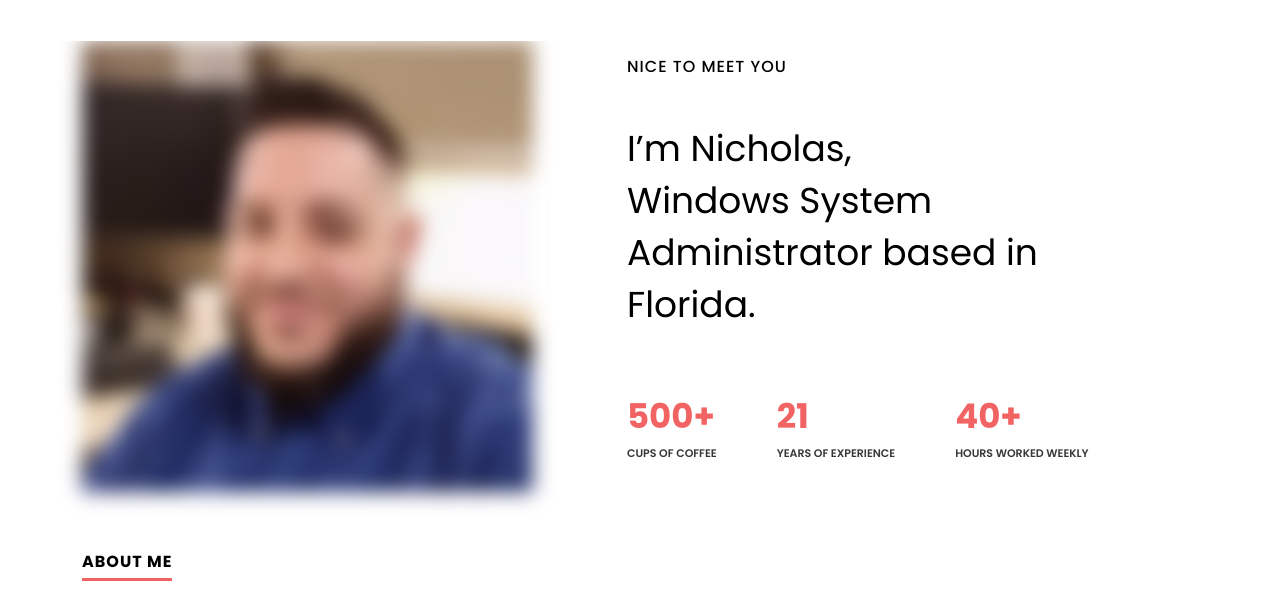
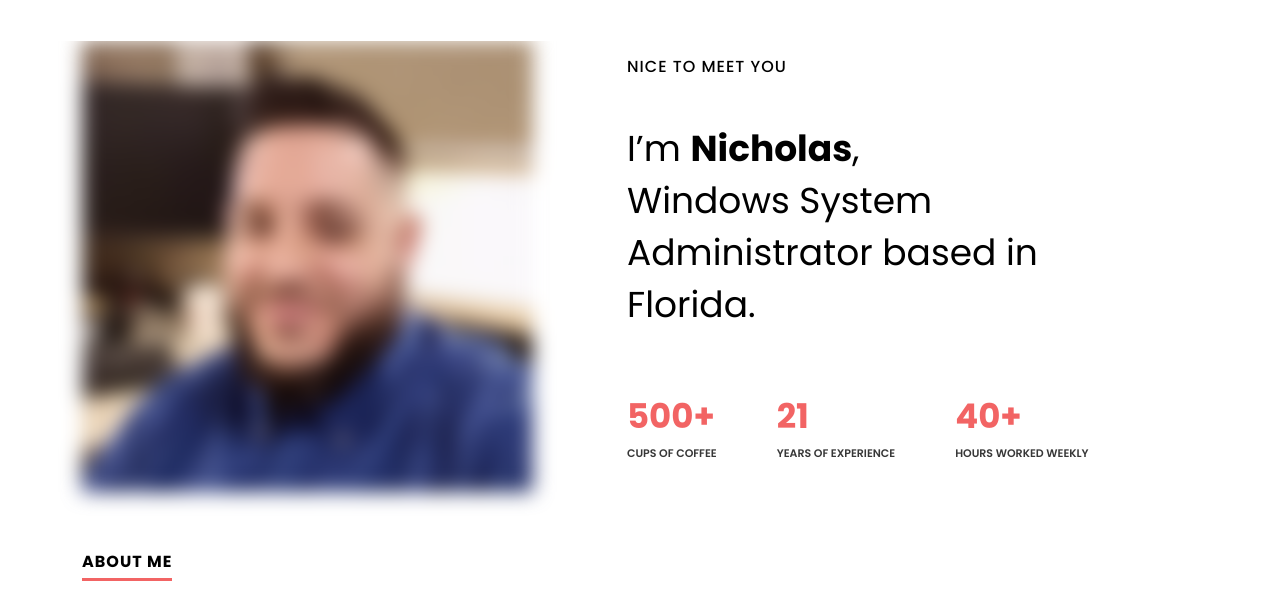
Before and after one commit to NicholasGraffagnino/nicholasgraffagnino.github.io, a plain HTML site: page index.html in a window 1280 px wide. Shown: the part 133-734 px from the top of the page. Drawn offline with nearby package versions, Linux system fonts and the light colour scheme.

Commit message:
Update index.html

```diff
--- a/index.html
+++ b/index.html
@@ -53,7 +53,7 @@
             <section>
                 <h1>
                   <span>NICE TO MEET YOU</span>
-                  I’m Nicholas, <br> Windows System Administrator based in Florida.
+                  I’m <b>Nicholas</b>, <br> Windows System Administrator based in Florida.
                 </h1>
                 <ul class="ng-numbervaluelist">
                   <li>
```
